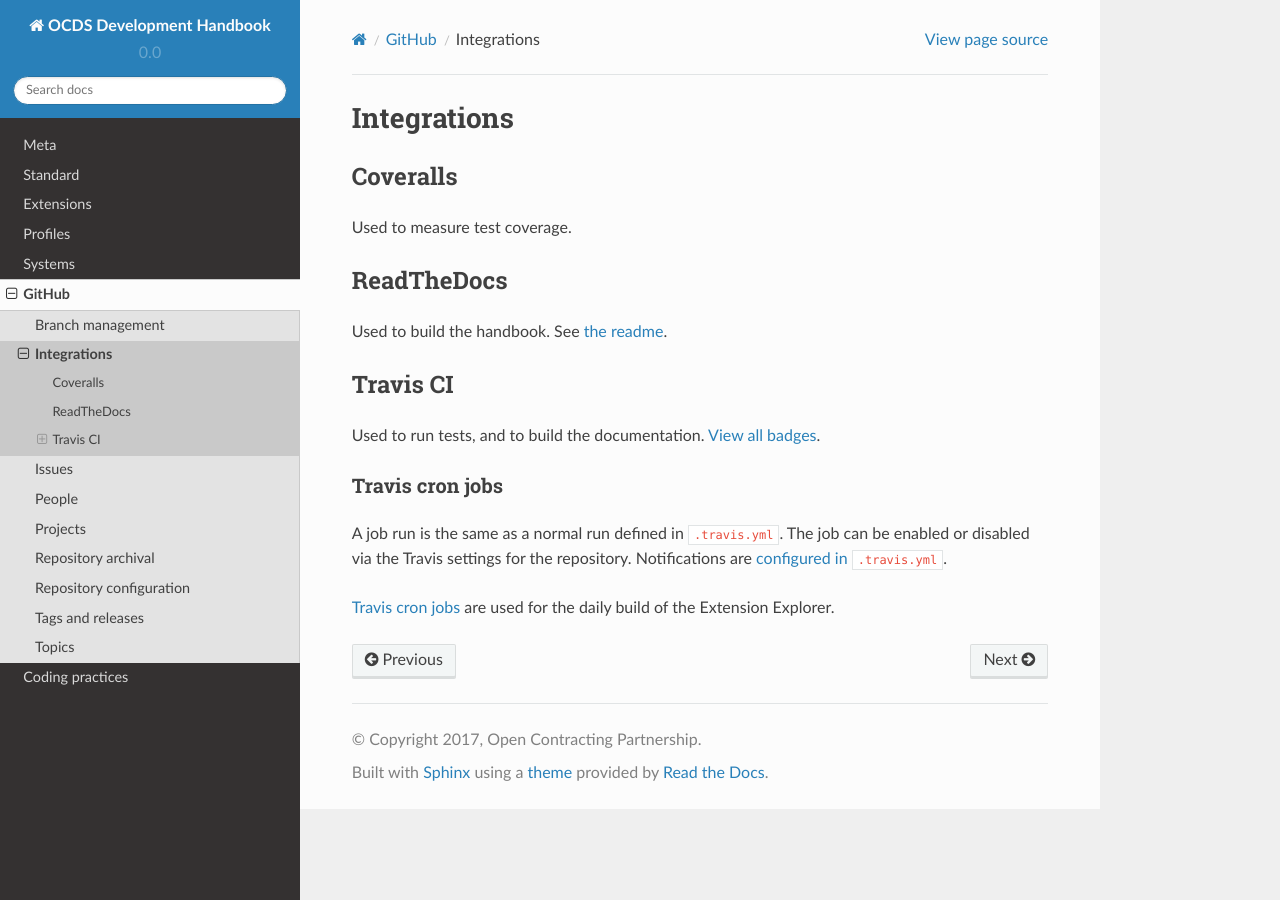
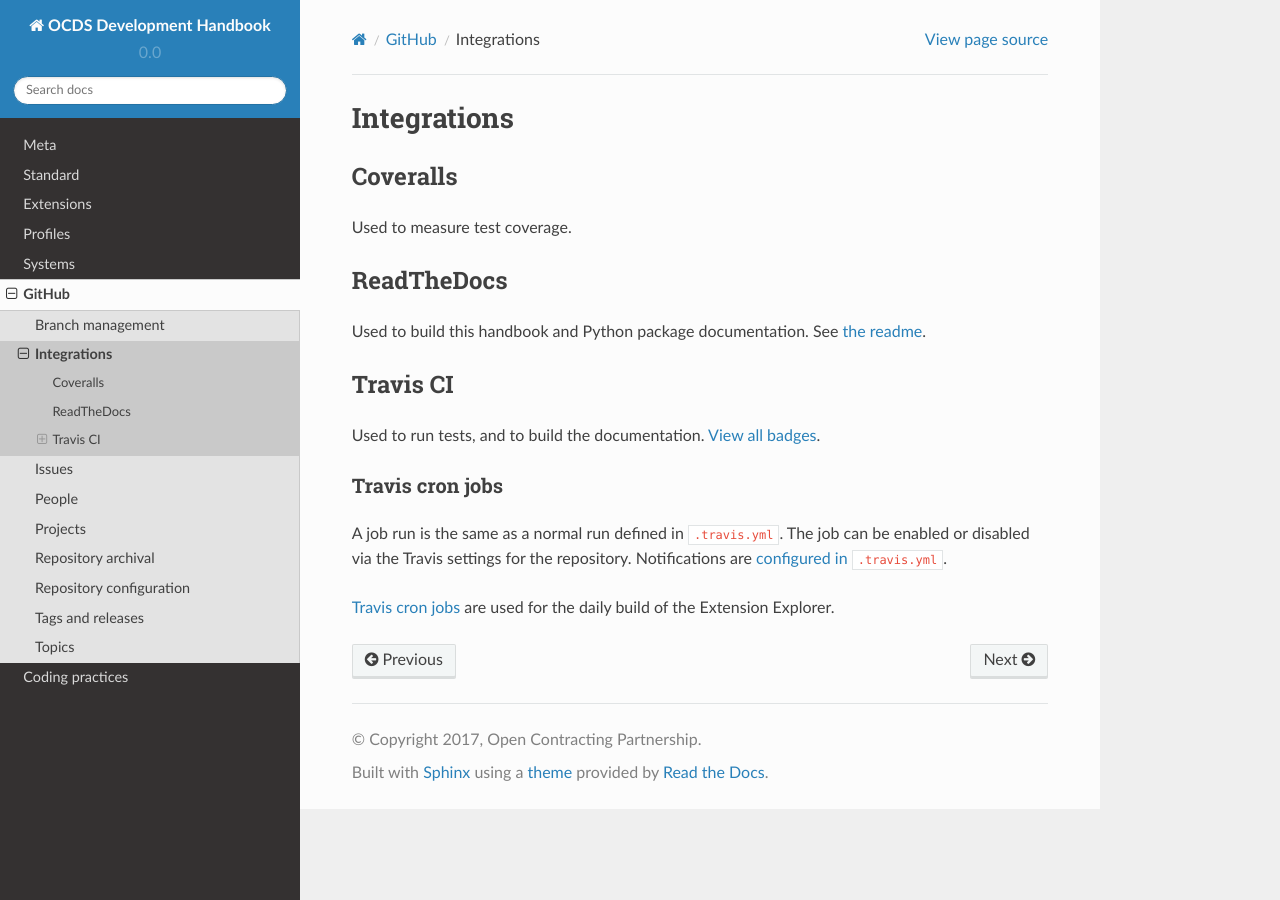
Before and after one commit to open-contracting/standard-development-handbook, a Sphinx documentation site: the page built from docs/github/integrations.md, in a window 1280 px wide. Built offline with Sphinx 7.4.7 and the Read the Docs theme 2.0.0, drawn with Linux system fonts in a browser that asks for light colours.

Commit message:
Update use note for ReadTheDocs

```diff
--- a/docs/github/integrations.md
+++ b/docs/github/integrations.md
@@ -6,7 +6,7 @@ Used to measure test coverage.
 
 ## ReadTheDocs
 
-Used to build the handbook. See [the readme](https://github.com/open-contracting/standard-development-handbook/blob/master/README.md).
+Used to build this handbook and Python package documentation. See [the readme](https://github.com/open-contracting/standard-development-handbook/blob/master/README.md).
 
 ## Travis CI
 
```
